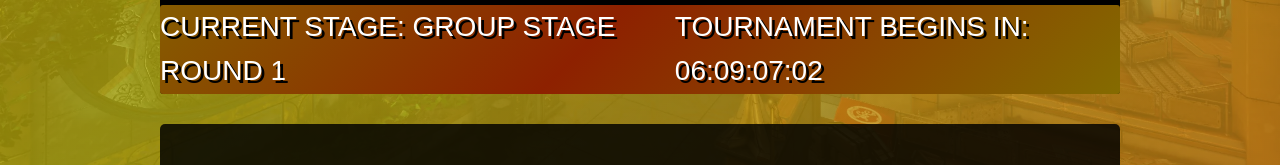
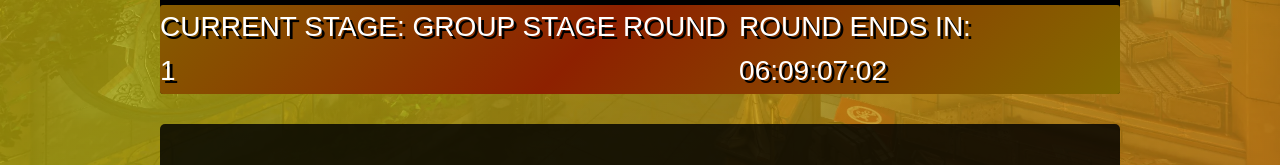
Before and after one commit to Voodoo-Dolls/Tamari-s-KF2-Tournament-2023-Page, a plain HTML site: page Pages/cd.html in a window 1280 px wide. Shown: the part 560-725 px from the top of the page. Drawn offline with Linux system fonts and the light colour scheme; a web font is replaced by a local one.

Commit message:
Update cd.html

```diff
--- a/Pages/cd.html
+++ b/Pages/cd.html
@@ -56,7 +56,7 @@
         <div class="slots">
             <p><span class="left"></span></p>
             <p><span class="middle"></span></p>
-            <p>TOURNAMENT BEGINS IN: <span id="tzpst"></span></p>
+            <p>ROUND ENDS IN: <span id="tzpst"></span></p>
         </div>
     </nav>
     <div id="background"></div>
```
